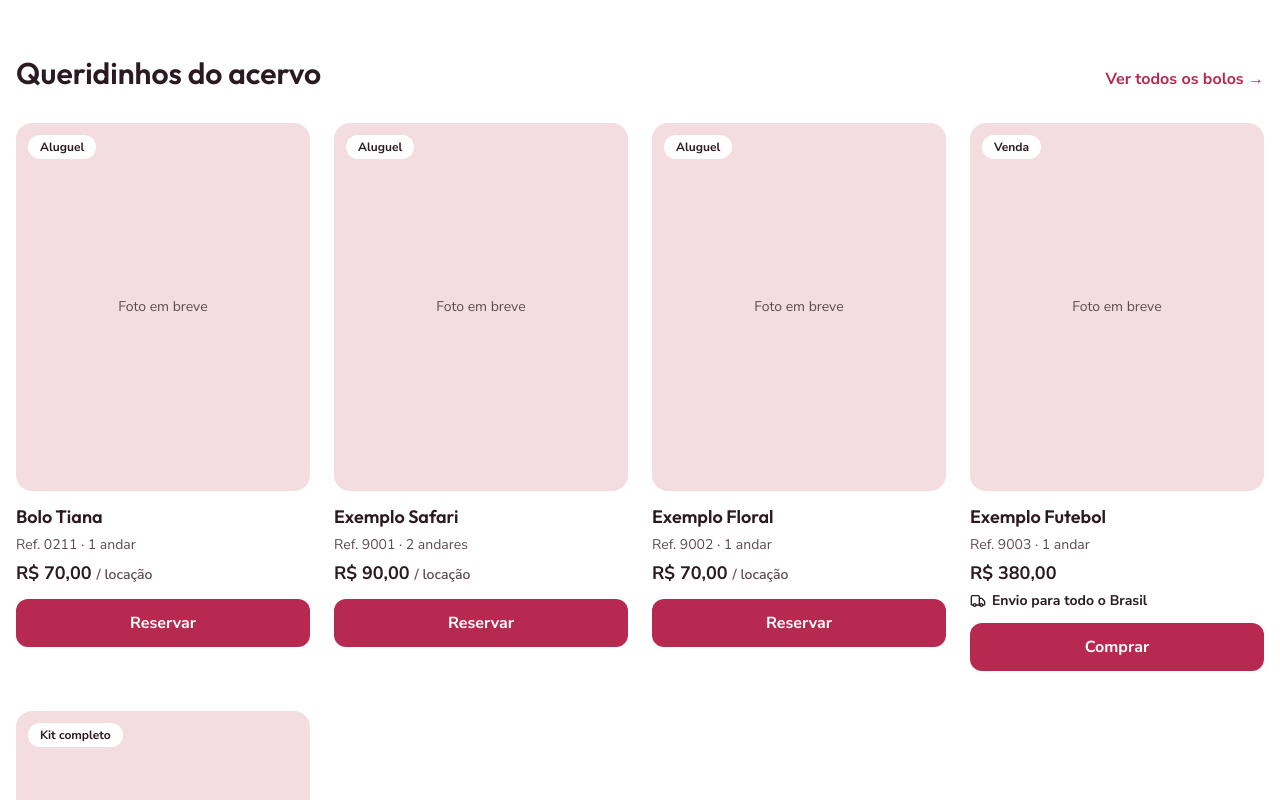
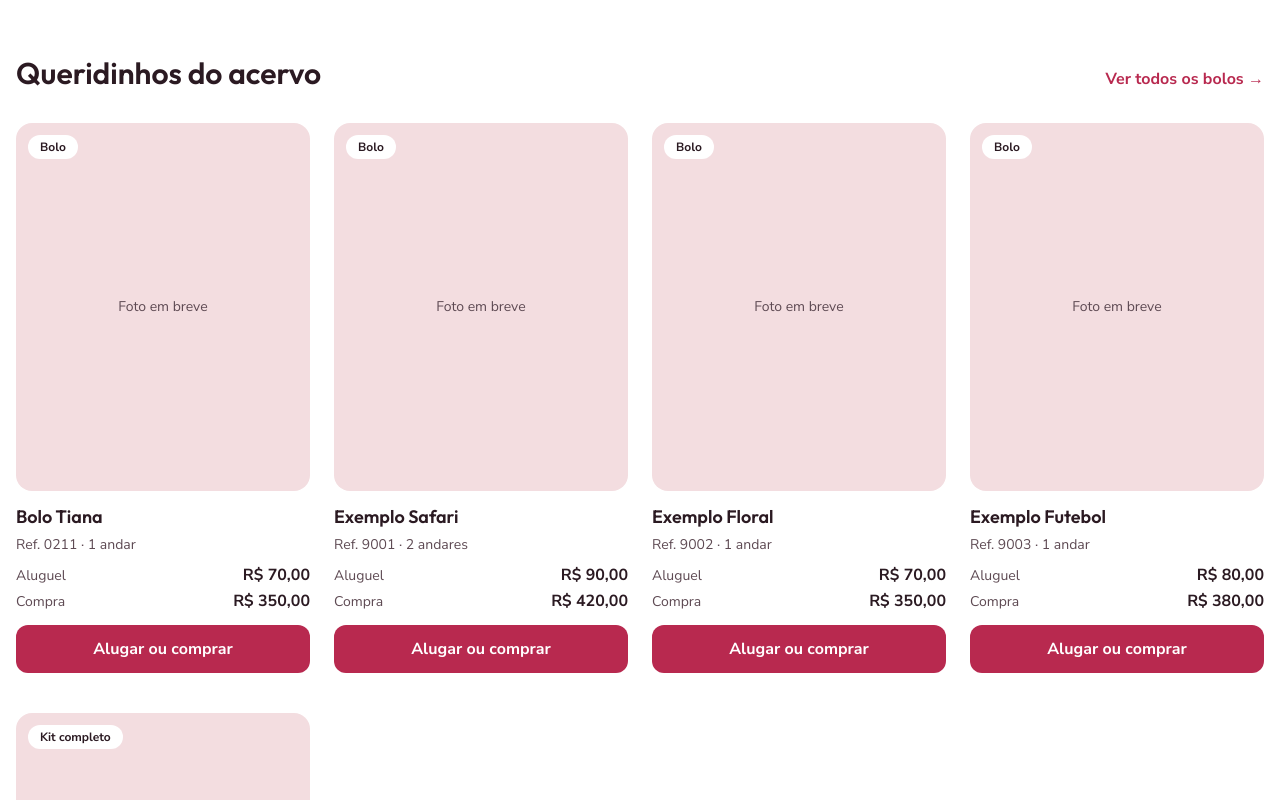
Before and after one commit to DanieSolinho/ateline, a Next.js app: page / in a window 1280 px wide. Shown: the part 1180-1980 px from the top of the page. Built offline with nearby package versions, Linux system fonts and the light colour scheme.

Commit message:
Preço de aluguel e de venda em todas as peças

```diff
--- a/app/alugar/page.tsx
+++ b/app/alugar/page.tsx
@@ -1,7 +1,7 @@
 import { Suspense } from "react";
 import type { Metadata } from "next";
 import { Catalogo } from "@/components/catalogo/Catalogo";
-import { getBolosParaAlugar } from "@/lib/bolos";
+import { getBolos } from "@/lib/bolos";
 import { getReservas } from "@/lib/reservas";
 
 export const metadata: Metadata = {
@@ -9,7 +9,7 @@ export const metadata: Metadata = {
 };
 
 export default async function AlugarPage() {
-  const [bolos, reservas] = await Promise.all([getBolosParaAlugar(), getReservas()]);
+  const [bolos, reservas] = await Promise.all([getBolos(), getReservas()]);
 
   return (
     <main className="mx-auto w-full max-w-7xl px-4 py-10">
--- a/app/bolo/[codigo]/page.tsx
+++ b/app/bolo/[codigo]/page.tsx
@@ -1,12 +1,9 @@
 import type { Metadata } from "next";
 import Link from "next/link";
 import { notFound } from "next/navigation";
-import { Truck } from "lucide-react";
-import { CalendarioReserva } from "@/components/bolo/CalendarioReserva";
+import { AlugarOuComprar } from "@/components/bolo/AlugarOuComprar";
 import { getBolo, getBolos } from "@/lib/bolos";
-import { formatarPreco } from "@/lib/formatar";
 import { getReservas } from "@/lib/reservas";
-import { TAXA_SEGURANCA } from "@/lib/regras";
 
 // O site é estático: geramos uma página para cada bolo na hora de publicar
 export async function generateStaticParams() {
@@ -29,7 +26,6 @@ export default async function BoloPage({ params }: PageProps<"/bolo/[codigo]">)
   if (!bolo) notFound();
 
   const reservas = (await getReservas()).filter((reserva) => reserva.codigo === codigo);
-  const ehVenda = bolo.modalidade === "venda";
   const detalhe =
     bolo.tipo === "bolo"
       ? `${bolo.andares} ${bolo.andares === 1 ? "andar" : "andares"}`
@@ -56,38 +52,10 @@ export default async function BoloPage({ params }: PageProps<"/bolo/[codigo]">)
             </p>
           </div>
 
-          {ehVenda ? (
-            <div className="flex flex-col gap-4">
-              {bolo.precoVenda !== undefined && (
-                <p className="font-display text-3xl font-bold">{formatarPreco(bolo.precoVenda)}</p>
-              )}
-              <p className="flex items-center gap-2 font-bold">
-                <Truck size={18} /> Envio para todo o Brasil
-              </p>
-              <button
-                type="button"
-                disabled
-                className="h-14 rounded-xl bg-framboesa text-lg font-bold text-white opacity-50"
-              >
-                Comprar (em breve)
-              </button>
-            </div>
-          ) : (
-            <>
-              {bolo.precoLocacao !== undefined && (
-                <p>
-                  <span className="font-display text-3xl font-bold">{formatarPreco(bolo.precoLocacao)}</span>{" "}
-                  <span className="font-semibold text-ameixa-suave">
-                    por locação · + {formatarPreco(TAXA_SEGURANCA)} de taxa de segurança, devolvida
-                  </span>
-                </p>
-              )}
-              <CalendarioReserva bolo={bolo} reservas={reservas} />
-            </>
-          )}
+          <AlugarOuComprar bolo={bolo} reservas={reservas} />
 
           <section className="flex flex-col gap-2 border-t border-linha pt-6">
-            <h2 className="font-display text-lg font-semibold">Cuidados com a peça</h2>
+            <h2 className="font-display text-lg font-semibold">Cuidados com a peça alugada</h2>
             <ul className="list-disc space-y-1 pl-5 text-ameixa-suave">
               <li>Não use cola, água, tinta ou outro material no bolo.</li>
               <li>Devolva limpo e no prazo do contrato.</li>
--- a/components/CardBolo.tsx
+++ b/components/CardBolo.tsx
@@ -1,6 +1,6 @@
 import Image from "next/image";
 import Link from "next/link";
-import { Check, CircleSlash, Truck } from "lucide-react";
+import { Check, CircleSlash } from "lucide-react";
 import type { Bolo, TipoBolo } from "@/types/bolo";
 import { formatarPreco } from "@/lib/formatar";
 
@@ -11,27 +11,18 @@ type CardBoloProps = {
 };
 
 const nomeDoTipo: Record<TipoBolo, string> = {
-  bolo: "Aluguel",
+  bolo: "Bolo",
   mini_kit: "Mini kit",
   kit_completo: "Kit completo",
 };
 
 export function CardBolo({ bolo, disponivel }: CardBoloProps) {
-  const ehVenda = bolo.modalidade === "venda";
   const reservado = disponivel === false;
-
-  const selo = ehVenda ? "Venda" : nomeDoTipo[bolo.tipo];
-  const preco = ehVenda ? bolo.precoVenda : bolo.precoLocacao;
-  const sufixo = ehVenda ? "" : bolo.tipo === "bolo" ? "/ locação" : "/ kit";
 
   const detalhe =
     bolo.tipo === "bolo"
       ? `${bolo.andares} ${bolo.andares === 1 ? "andar" : "andares"}`
       : bolo.itensKit?.join(", ");
-
-  let textoBotao = "Reservar";
-  if (ehVenda) textoBotao = "Comprar";
-  if (reservado) textoBotao = "Ver datas livres";
 
   return (
     <article className="flex flex-col gap-3">
@@ -54,7 +45,7 @@ export function CardBolo({ bolo, disponivel }: CardBoloProps) {
           </span>
         )}
         <span className="absolute left-3 top-3 rounded-full bg-white px-3 py-1 text-xs font-bold">
-          {selo}
+          {nomeDoTipo[bolo.tipo]}
         </span>
       </div>
 
@@ -65,24 +56,23 @@ export function CardBolo({ bolo, disponivel }: CardBoloProps) {
           {detalhe && ` · ${detalhe}`}
         </p>
 
-        {preco !== undefined && (
-          <p className="text-lg font-bold">
-            {formatarPreco(preco)}{" "}
-            <span className="text-sm font-semibold text-ameixa-suave">{sufixo}</span>
-          </p>
-        )}
+        <dl className="mt-1 flex flex-col gap-0.5">
+          <div className="flex items-baseline justify-between gap-2">
+            <dt className="text-sm text-ameixa-suave">Aluguel</dt>
+            <dd className="font-bold">{formatarPreco(bolo.precoLocacao)}</dd>
+          </div>
+          <div className="flex items-baseline justify-between gap-2">
+            <dt className="text-sm text-ameixa-suave">Compra</dt>
+            <dd className="font-bold">{formatarPreco(bolo.precoVenda)}</dd>
+          </div>
+        </dl>
 
-        {ehVenda && (
-          <p className="flex items-center gap-1.5 text-sm font-bold">
-            <Truck size={16} /> Envio para todo o Brasil
-          </p>
-        )}
-        {!ehVenda && disponivel === true && (
+        {disponivel === true && (
           <p className="flex items-center gap-1.5 text-sm font-bold text-folha">
             <Check size={16} /> Livre na sua data
           </p>
         )}
-        {!ehVenda && reservado && (
+        {reservado && (
           <p className="flex items-center gap-1.5 text-sm font-bold text-alerta">
             <CircleSlash size={16} /> Reservado nessa data
           </p>
@@ -97,7 +87,7 @@ export function CardBolo({ bolo, disponivel }: CardBoloProps) {
             : "bg-framboesa text-white hover:bg-framboesa-escura"
         }`}
       >
-        {textoBotao}
+        {reservado ? "Ver datas livres" : "Alugar ou comprar"}
       </Link>
     </article>
   );
--- /dev/null
+++ b/components/bolo/AlugarOuComprar.tsx
@@ -0,0 +1,72 @@
+"use client";
+
+import { useState } from "react";
+import { Truck } from "lucide-react";
+import { CalendarioReserva } from "@/components/bolo/CalendarioReserva";
+import { formatarPreco } from "@/lib/formatar";
+import { TAXA_SEGURANCA } from "@/lib/regras";
+import type { Bolo } from "@/types/bolo";
+import type { Reserva } from "@/types/reserva";
+
+type Modo = "alugar" | "comprar";
+
+type Props = { bolo: Bolo; reservas: Reserva[] };
+
+export function AlugarOuComprar({ bolo, reservas }: Props) {
+  const [modo, setModo] = useState<Modo>("alugar");
+
+  const opcoes: { valor: Modo; rotulo: string; preco: number }[] = [
+    { valor: "alugar", rotulo: "Alugar", preco: bolo.precoLocacao },
+    { valor: "comprar", rotulo: "Comprar", preco: bolo.precoVenda },
+  ];
+
+  return (
+    <div className="flex flex-col gap-5">
+      <div role="group" aria-label="Alugar ou comprar" className="grid grid-cols-2 gap-1 rounded-2xl bg-blush p-1">
+        {opcoes.map((opcao) => {
+          const ativo = modo === opcao.valor;
+          return (
+            <button
+              key={opcao.valor}
+              type="button"
+              aria-pressed={ativo}
+              onClick={() => setModo(opcao.valor)}
+              className={`flex flex-col items-center rounded-xl py-3 ${
+                ativo ? "bg-white shadow-sm" : "text-ameixa-suave hover:text-ameixa"
+              }`}
+            >
+              <span className="font-bold">{opcao.rotulo}</span>
+              <span className="font-display text-xl font-bold">{formatarPreco(opcao.preco)}</span>
+            </button>
+          );
+        })}
+      </div>
+
+      {modo === "alugar" ? (
+        <>
+          <p className="text-ameixa-suave">
+            Retirada na loja, na Praça Seca (RJ). Mais {formatarPreco(TAXA_SEGURANCA)} de taxa de
+            segurança, devolvida quando a peça volta sem avarias.
+          </p>
+          <CalendarioReserva bolo={bolo} reservas={reservas} />
+        </>
+      ) : (
+        <div className="flex flex-col gap-4 rounded-2xl border border-linha p-5">
+          <p className="flex items-center gap-2 font-bold">
+            <Truck size={18} /> Envio para todo o Brasil
+          </p>
+          <p className="text-ameixa-suave">
+            O bolo fica com você. O frete é calculado pelo CEP na finalização da compra.
+          </p>
+          <button
+            type="button"
+            disabled
+            className="h-14 rounded-xl bg-framboesa text-lg font-bold text-white opacity-50"
+          >
+            Comprar por {formatarPreco(bolo.precoVenda)} (em breve)
+          </button>
+        </div>
+      )}
+    </div>
+  );
+}
--- a/components/bolo/CalendarioReserva.tsx
+++ b/components/bolo/CalendarioReserva.tsx
@@ -56,7 +56,7 @@ export function CalendarioReserva({ bolo, reservas }: Props) {
   }
 
   const periodo = festa ? calcularPeriodo(festa) : null;
-  const locacao = bolo.precoLocacao ?? 0;
+  const locacao = bolo.precoLocacao;
   const sinal = locacao * PERCENTUAL_SINAL;
   const naRetirada = locacao - sinal + TAXA_SEGURANCA;
 
--- a/data/bolos.json
+++ b/data/bolos.json
@@ -1,10 +1,10 @@
 [
-  { "codigo": "0211", "nome": "Bolo Tiana", "tipo": "bolo", "modalidade": "aluguel", "tema": "princesas", "andares": 1, "precoLocacao": 70, "destaque": true },
-  { "codigo": "9001", "nome": "Exemplo Safari", "tipo": "bolo", "modalidade": "aluguel", "tema": "safari", "andares": 2, "precoLocacao": 90, "destaque": true },
-  { "codigo": "9002", "nome": "Exemplo Floral", "tipo": "bolo", "modalidade": "ambos", "tema": "floral", "andares": 1, "precoLocacao": 70, "precoVenda": 350, "destaque": true },
-  { "codigo": "9003", "nome": "Exemplo Futebol", "tipo": "bolo", "modalidade": "venda", "tema": "futebol", "andares": 1, "precoVenda": 380, "destaque": true },
-  { "codigo": "9004", "nome": "Exemplo Mini Kit Batizado", "tipo": "mini_kit", "modalidade": "aluguel", "tema": "batizado", "andares": 1, "precoLocacao": 150, "itensKit": ["bolo", "bandejas", "toalha"] },
-  { "codigo": "9005", "nome": "Exemplo Kit Jardim", "tipo": "kit_completo", "modalidade": "aluguel", "tema": "floral", "andares": 1, "precoLocacao": 250, "itensKit": ["mesa", "bandejas", "painel com arco de balões", "arcos de mesa"], "destaque": true },
-  { "codigo": "9006", "nome": "Exemplo Princesa", "tipo": "bolo", "modalidade": "aluguel", "tema": "princesas", "andares": 3, "precoLocacao": 120 },
-  { "codigo": "9007", "nome": "Exemplo Chá Revelação", "tipo": "bolo", "modalidade": "aluguel", "tema": "chá revelação", "andares": 2, "precoLocacao": 90 }
+  { "codigo": "0211", "nome": "Bolo Tiana", "tipo": "bolo", "tema": "princesas", "andares": 1, "precoLocacao": 70, "precoVenda": 350, "destaque": true },
+  { "codigo": "9001", "nome": "Exemplo Safari", "tipo": "bolo", "tema": "safari", "andares": 2, "precoLocacao": 90, "precoVenda": 420, "destaque": true },
+  { "codigo": "9002", "nome": "Exemplo Floral", "tipo": "bolo", "tema": "floral", "andares": 1, "precoLocacao": 70, "precoVenda": 350, "destaque": true },
+  { "codigo": "9003", "nome": "Exemplo Futebol", "tipo": "bolo", "tema": "futebol", "andares": 1, "precoLocacao": 80, "precoVenda": 380, "destaque": true },
+  { "codigo": "9004", "nome": "Exemplo Mini Kit Batizado", "tipo": "mini_kit", "tema": "batizado", "andares": 1, "precoLocacao": 150, "precoVenda": 600, "itensKit": ["bolo", "bandejas", "toalha"] },
+  { "codigo": "9005", "nome": "Exemplo Kit Jardim", "tipo": "kit_completo", "tema": "floral", "andares": 1, "precoLocacao": 250, "precoVenda": 1200, "itensKit": ["mesa", "bandejas", "painel com arco de balões", "arcos de mesa"], "destaque": true },
+  { "codigo": "9006", "nome": "Exemplo Princesa", "tipo": "bolo", "tema": "princesas", "andares": 3, "precoLocacao": 120, "precoVenda": 550 },
+  { "codigo": "9007", "nome": "Exemplo Chá Revelação", "tipo": "bolo", "tema": "chá revelação", "andares": 2, "precoLocacao": 90, "precoVenda": 420 }
 ]
--- a/lib/bolos.ts
+++ b/lib/bolos.ts
@@ -15,7 +15,3 @@ export async function getBolo(codigo: string): Promise<Bolo | undefined> {
 export async function getDestaques(): Promise<Bolo[]> {
   return bolos.filter((bolo) => bolo.destaque);
 }
-
-export async function getBolosParaAlugar(): Promise<Bolo[]> {
-  return bolos.filter((bolo) => bolo.modalidade !== "venda");
-}
--- a/lib/regras.ts
+++ b/lib/regras.ts
@@ -1,3 +1,4 @@
 // Regras do contrato da Ateline, num lugar só
 export const TAXA_SEGURANCA = 50; // caução, devolvida se a peça voltar sem avarias e no prazo
 export const PERCENTUAL_SINAL = 0.5; // 50% da locação na reserva
+export const ANTECEDENCIA_REFAZER_DIAS = 20;
--- a/types/bolo.ts
+++ b/types/bolo.ts
@@ -1,16 +1,14 @@
 export type TipoBolo = "bolo" | "mini_kit" | "kit_completo";
-export type Modalidade = "aluguel" | "venda" | "ambos";
 
 export type Bolo = {
   codigo: string;          // "0211": texto, para não perder o zero
   nome: string;
   tipo: TipoBolo;
-  modalidade: Modalidade;
   tema: string;
   andares: number;
-  precoLocacao?: number;   // o ? quer dizer "pode não existir"
-  precoVenda?: number;
-  foto?: string;
+  precoLocacao: number;    // toda peça pode ser alugada…
+  precoVenda: number;      // …e comprada
+  foto?: string;           // o ? quer dizer "pode não existir"
   itensKit?: string[];
   destaque?: boolean;      // aparece em "Queridinhos" na home
 };
```
Also changed, not shown: 1 other file (tests, documents, lock files or other folders).
